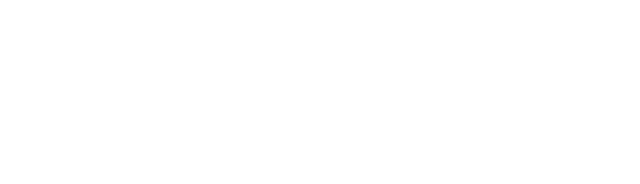
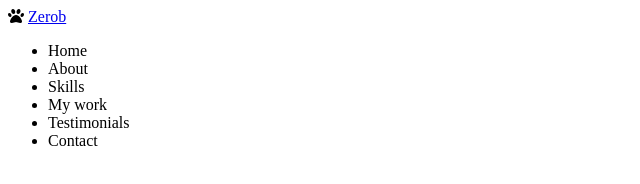
Before and after one commit to dev-zerob/portfolio, a plain HTML site: page index.html in a window 1280 px wide. Shown: the whole page, without its empty margins (0-640 px from the left). Drawn offline with Linux system fonts and the light colour scheme.

Commit message:
Add Create NavBar

```diff
--- a/index.html
+++ b/index.html
@@ -14,6 +14,27 @@
   <script src="main.js" defer></script>
 </head>
 <body>
-
+  <!-- NavBar -->
+  <nav id="navBar">
+    <div class="navbar__logo">
+      <i class="fa-solid fa-paw"></i>
+      <a href="#">Zerob</a>
+    </div>
+    <div class="navbar__menu">
+      <ul class="navbar__menu">
+        <li class="navbar__menu__item">Home</li>
+        <li class="navbar__menu__item">About</li>
+        <li class="navbar__menu__item">Skills</li>
+        <li class="navbar__menu__item">My work</li>
+        <li class="navbar__menu__item">Testimonials</li>
+        <li class="navbar__menu__item">Contact</li>
+      </ul>
+    </div>
+  </nav>
+  <section id="about"></section>
+  <section id="skills"></section>
+  <section id="work"></section>
+  <section id="testimonials"></section>
+  <section id="contact"></section>
 </body>
 </html>
```
